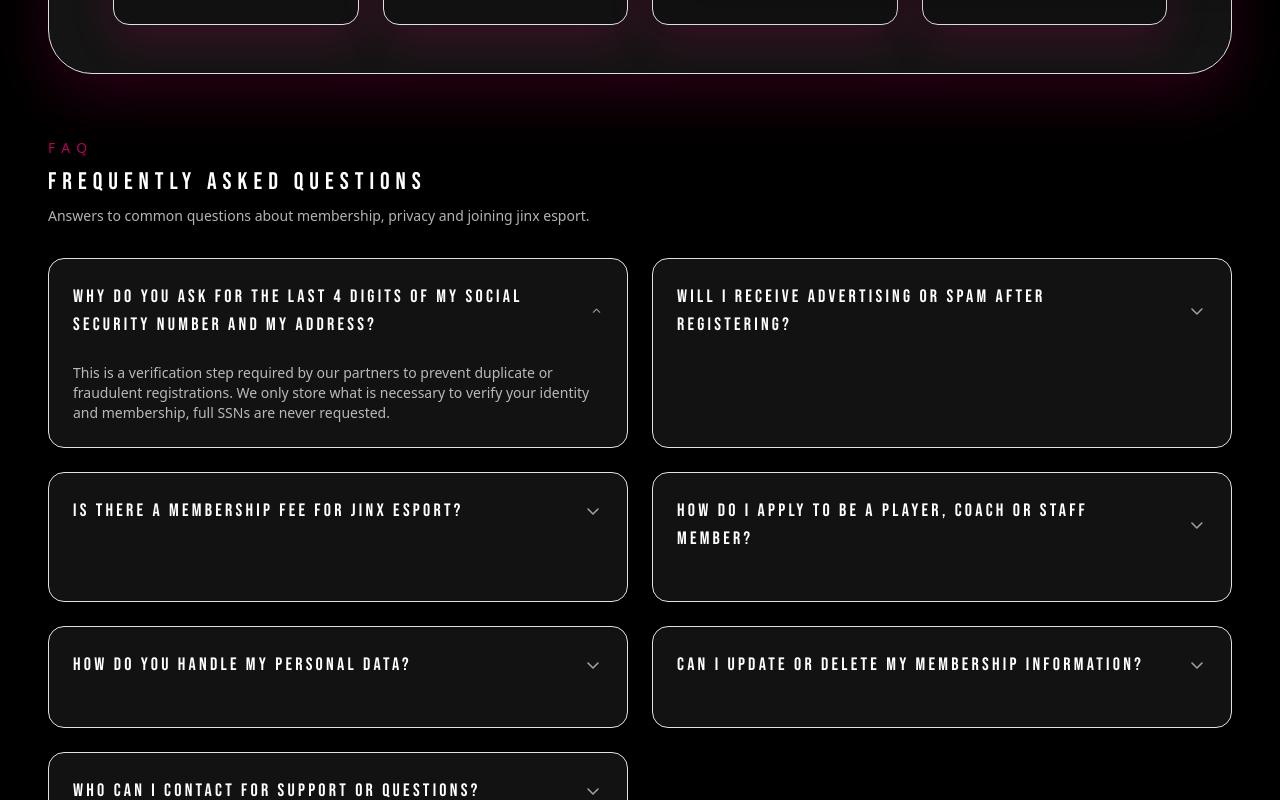
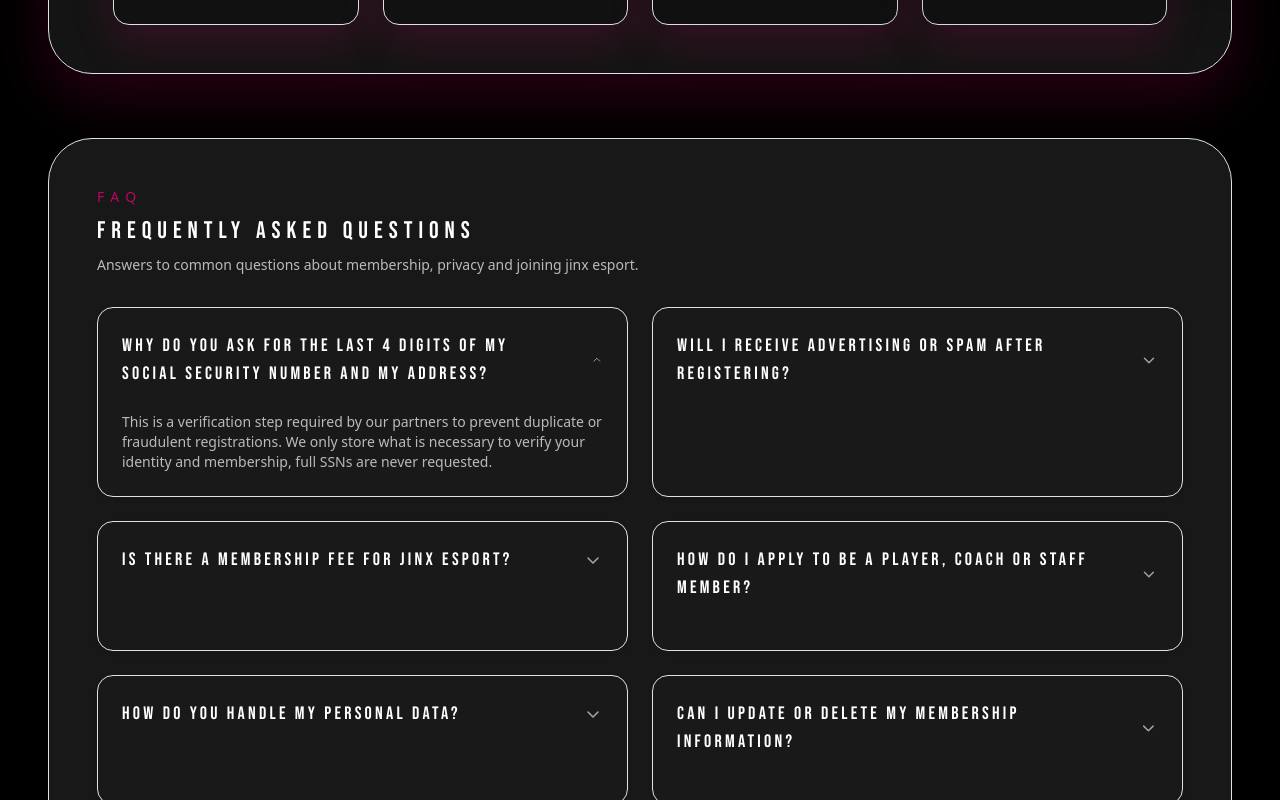
Before and after one commit to emrikrellmar/jinxesport.se, a React (Vite) app: page /contact in a window 1280 px wide. Shown: the part 800-1600 px from the top of the page. Built offline with nearby package versions, Linux system fonts and the light colour scheme; no server answers.

Commit message:
style(contact): make FAQ section a plain card background to hide page glow

```diff
--- a/src/pages/ContactPage.tsx
+++ b/src/pages/ContactPage.tsx
@@ -126,7 +126,7 @@
       </div>
     </section>
 
-    <section id="faq" className="space-y-8">
+  <section id="faq" className="space-y-8 rounded-[2.75rem] border border-white/10 bg-carbon/95 p-8 md:p-12">
       <header className="space-y-2">
         <p className="text-sm uppercase tracking-[0.45em] text-fuchsia/70">FAQ</p>
         <h2 className="font-display text-2xl uppercase tracking-[0.25em] text-snow">Frequently Asked Questions</h2>
```
